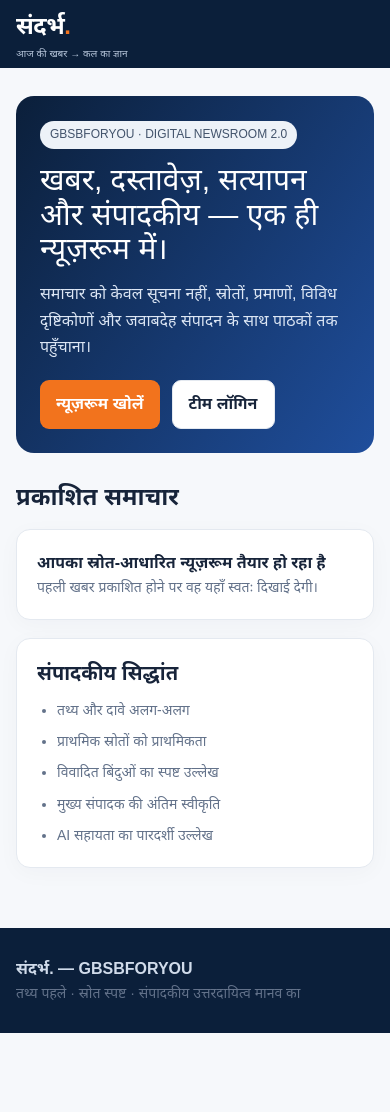
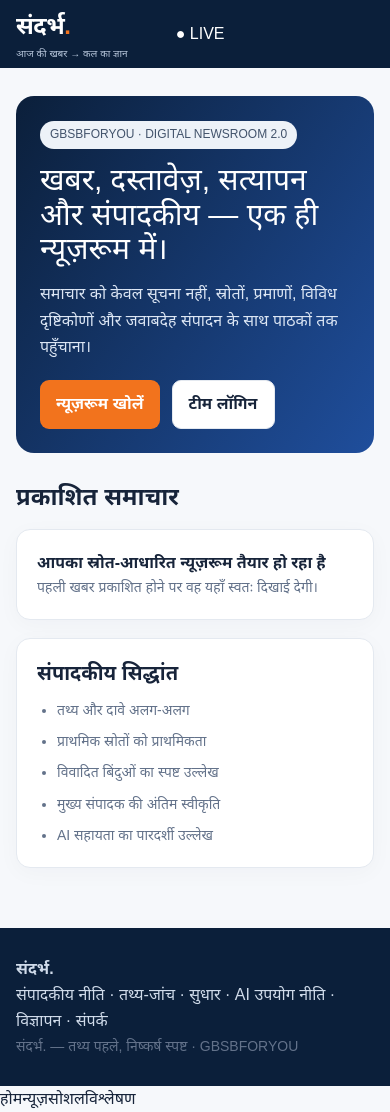
Before and after one commit to ajaysingh132/New999, a Next.js app: page / in a window 390 px wide. Before the commit the page ends 1033 px from the top, so only its background shows below. Built offline with nearby package versions, Linux system fonts and the light colour scheme; no server answers; the database is empty.

Commit message:
Port original navigation and mobile footer navigation

```diff
--- a/app/layout.tsx
+++ b/app/layout.tsx
@@ -1,25 +1,23 @@
-import type { Metadata } from "next";
+import type {Metadata} from "next";
 import Link from "next/link";
 import "./globals.css";
-
-const siteUrl = process.env.NEXT_PUBLIC_SITE_URL || "https://ajaysingh132.github.io/New999";
-export const metadata: Metadata = {
-  metadataBase: new URL(siteUrl),
-  title: { default: "संदर्भ — AI Digital Newsroom", template: "%s | संदर्भ" },
-  description: "खबर, दस्तावेज़, सत्यापन और संपादकीय — एक ही न्यूज़रूम में।",
-  applicationName: "SANDARBH 2.0",
-  openGraph: { type: "website", locale: "hi_IN", siteName: "संदर्भ", title: "संदर्भ — AI Digital Newsroom", description: "स्रोत-आधारित हिंदी डिजिटल न्यूज़रूम" }
+const siteUrl=process.env.NEXT_PUBLIC_SITE_URL||"https://ajaysingh132.github.io/New999";
+export const metadata:Metadata={
+ metadataBase:new URL(siteUrl),
+ title:{default:"संदर्भ — डिजिटल न्यूज़रूम",template:"%s — संदर्भ"},
+ description:"खबर, दस्तावेज़, सत्यापन और संपादकीय — एक ही न्यूज़रूम में।",
+ applicationName:"संदर्भ",
+ openGraph:{type:"website",locale:"hi_IN",siteName:"संदर्भ",title:"संदर्भ — डिजिटल न्यूज़रूम",description:"स्रोत-पहले हिंदी डिजिटल न्यूज़रूम"}
 };
-
-export default function RootLayout({ children }: Readonly<{ children: React.ReactNode }>) {
+export default function RootLayout({children}:{children:React.ReactNode}){
  return <html lang="hi"><body>
   <header className="topbar"><div className="container topbar-inner">
    <Link className="brand" href="/">संदर्भ<span>.</span><small>आज की खबर → कल का ज्ञान</small></Link>
-      <nav className="navlinks" aria-label="मुख्य नेविगेशन">
-        <Link href="/">होम</Link><Link href="/newsroom">न्यूज़रूम</Link><Link href="/social">सोशल</Link><Link href="/login">लॉगिन</Link>
-      </nav>
+   <nav className="navlinks" aria-label="मुख्य नेविगेशन"><Link href="/">होम</Link><Link href="/analysis">विश्लेषण</Link><Link href="/newsroom">AI न्यूज़रूम</Link><Link href="/social">सोशल</Link></nav>
+   <span className="spacer"/><span className="chip live">● LIVE</span>
   </div></header>
   {children}
-    <footer className="footer"><div className="container"><strong>संदर्भ. — GBSBFORYOU</strong><p className="muted">तथ्य पहले · स्रोत स्पष्ट · संपादकीय उत्तरदायित्व मानव का</p></div></footer>
+  <footer className="footer"><div className="container"><strong>संदर्भ.</strong><p>संपादकीय नीति · तथ्य-जांच · सुधार · AI उपयोग नीति · विज्ञापन · संपर्क</p><p className="muted">संदर्भ. — तथ्य पहले, निष्कर्ष स्पष्ट · GBSBFORYOU</p></div></footer>
+  <nav className="bottom" aria-label="मोबाइल नेविगेशन"><Link href="/">होम</Link><Link href="/newsroom">न्यूज़</Link><Link href="/social">सोशल</Link><Link href="/analysis">विश्लेषण</Link></nav>
  </body></html>;
 }
```
Lines whose indentation alone changed are shown as unchanged.
